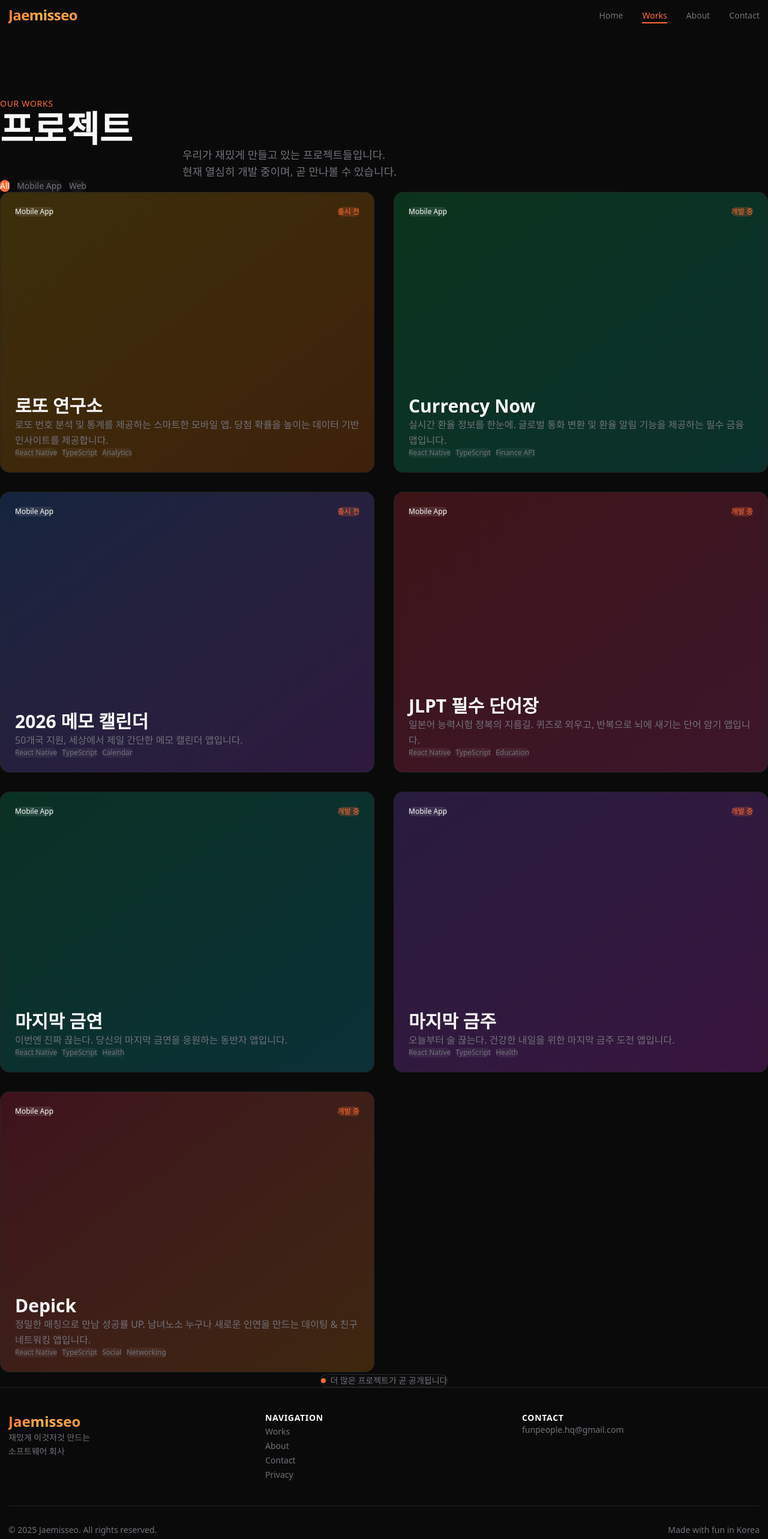
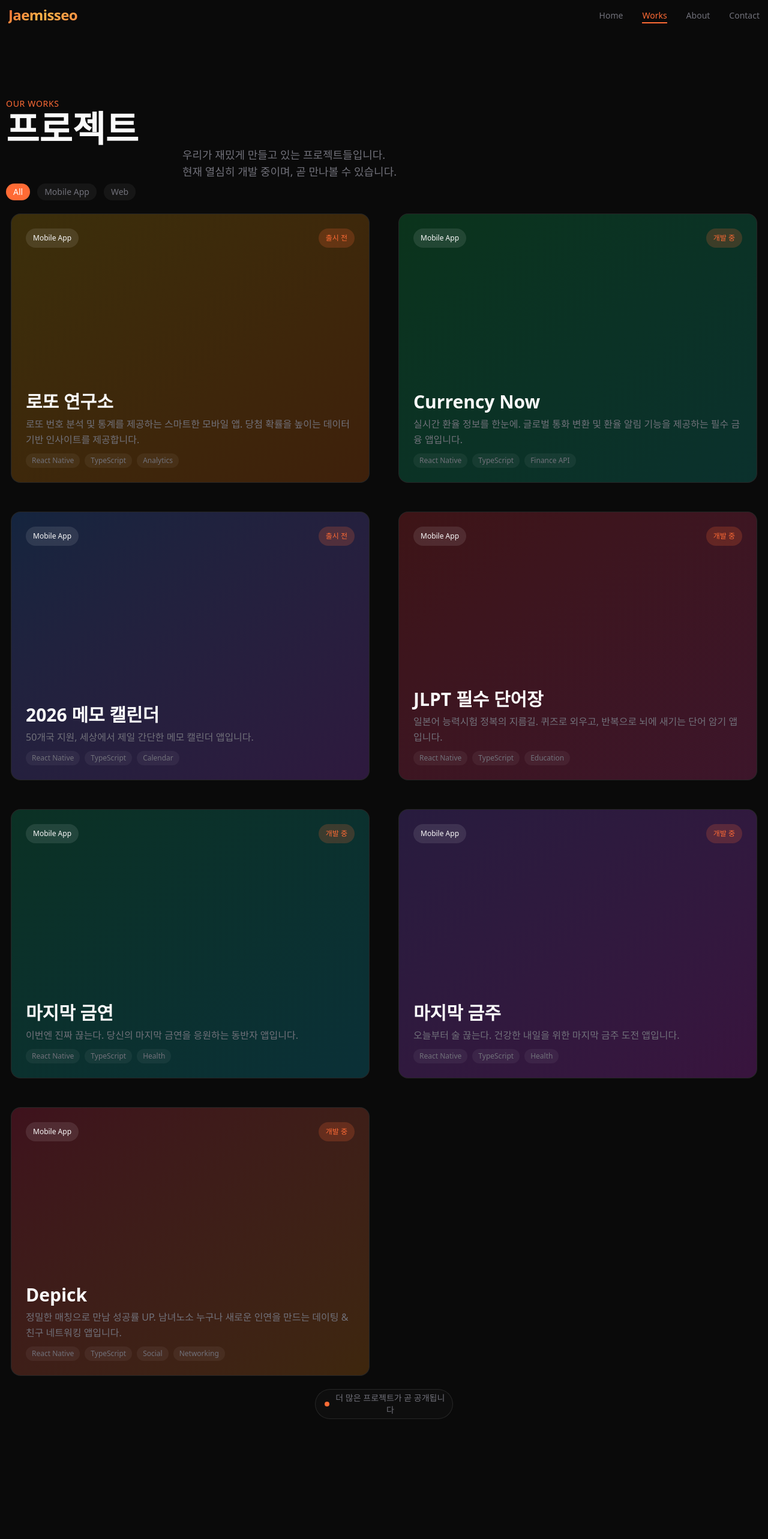
Before and after one commit to coolman0123/jaemisseo-site, a Next.js app: page /works in a window 1280 px wide. Shown: the top 2566 px of the page at 60% size. Built offline with nearby package versions, Linux system fonts and the light colour scheme; a web font is replaced by a local one.

Commit message:
works page

```diff
--- a/src/app/works/page.tsx
+++ b/src/app/works/page.tsx
@@ -1,99 +1,97 @@
-"use client";
+'use client';
 
-import { useState } from "react";
-import { motion, AnimatePresence } from "framer-motion";
-import FadeIn from "@/components/animations/FadeIn";
-import PageTransition from "@/components/animations/PageTransition";
+import { useState } from 'react';
+import { motion, AnimatePresence } from 'framer-motion';
+import FadeIn from '@/components/animations/FadeIn';
+import PageTransition from '@/components/animations/PageTransition';
 
-const categories = ["All", "Mobile App", "Web"];
+const categories = ['All', 'Mobile App', 'Web'];
 
 const projects = [
   {
     id: 1,
-    title: "로또 연구소",
-    category: "Mobile App",
-    description: "로또 번호 분석 및 통계를 제공하는 스마트한 모바일 앱. 당첨 확률을 높이는 데이터 기반 인사이트를 제공합니다.",
-    tags: ["React Native", "TypeScript", "Analytics"],
-    color: "from-yellow-500 to-orange-500",
-    status: "출시 전",
+    title: '로또 연구소',
+    category: 'Mobile App',
+    description:
+      '로또 번호 분석 및 통계를 제공하는 스마트한 모바일 앱. 당첨 확률을 높이는 데이터 기반 인사이트를 제공합니다.',
+    tags: ['React Native', 'TypeScript', 'Analytics'],
+    color: 'from-yellow-500 to-orange-500',
+    status: '출시 전',
   },
   {
     id: 2,
-    title: "Currency Now",
-    category: "Mobile App",
-    description: "실시간 환율 정보를 한눈에. 글로벌 통화 변환 및 환율 알림 기능을 제공하는 필수 금융 앱입니다.",
-    tags: ["React Native", "TypeScript", "Finance API"],
-    color: "from-green-500 to-teal-500",
-    status: "개발 중",
+    title: 'Currency Now',
+    category: 'Mobile App',
+    description: '실시간 환율 정보를 한눈에. 글로벌 통화 변환 및 환율 알림 기능을 제공하는 필수 금융 앱입니다.',
+    tags: ['React Native', 'TypeScript', 'Finance API'],
+    color: 'from-green-500 to-teal-500',
+    status: '개발 중',
   },
   {
     id: 3,
-    title: "2026 메모 캘린더",
-    category: "Mobile App",
-    description: "50개국 지원, 세상에서 제일 간단한 메모 캘린더 앱입니다.",
-    tags: ["React Native", "TypeScript", "Calendar"],
-    color: "from-blue-500 to-purple-500",
-    status: "출시 전",
+    title: '2026 메모 캘린더',
+    category: 'Mobile App',
+    description: '50개국 지원, 세상에서 제일 간단한 메모 캘린더 앱입니다.',
+    tags: ['React Native', 'TypeScript', 'Calendar'],
+    color: 'from-blue-500 to-purple-500',
+    status: '출시 전',
   },
   {
     id: 4,
-    title: "JLPT 필수 단어장",
-    category: "Mobile App",
-    description: "일본어 능력시험 정복의 지름길. 퀴즈로 외우고, 반복으로 뇌에 새기는 단어 암기 앱입니다.",
-    tags: ["React Native", "TypeScript", "Education"],
-    color: "from-red-500 to-pink-500",
-    status: "개발 중",
+    title: 'JLPT 필수 단어장',
+    category: 'Mobile App',
+    description: '일본어 능력시험 정복의 지름길. 퀴즈로 외우고, 반복으로 뇌에 새기는 단어 암기 앱입니다.',
+    tags: ['React Native', 'TypeScript', 'Education'],
+    color: 'from-red-500 to-pink-500',
+    status: '개발 중',
   },
   {
     id: 5,
-    title: "마지막 금연",
-    category: "Mobile App",
-    description: "이번엔 진짜 끊는다. 당신의 마지막 금연을 응원하는 동반자 앱입니다.",
-    tags: ["React Native", "TypeScript", "Health"],
-    color: "from-emerald-500 to-cyan-500",
-    status: "개발 중",
+    title: '마지막 금연',
+    category: 'Mobile App',
+    description: '이번엔 진짜 끊는다. 당신의 마지막 금연을 응원하는 동반자 앱입니다.',
+    tags: ['React Native', 'TypeScript', 'Health'],
+    color: 'from-emerald-500 to-cyan-500',
+    status: '개발 중',
   },
   {
     id: 6,
-    title: "마지막 금주",
-    category: "Mobile App",
-    description: "오늘부터 술 끊는다. 건강한 내일을 위한 마지막 금주 도전 앱입니다.",
-    tags: ["React Native", "TypeScript", "Health"],
-    color: "from-violet-500 to-fuchsia-500",
-    status: "개발 중",
+    title: '마지막 금주',
+    category: 'Mobile App',
+    description: '오늘부터 술 끊는다. 건강한 내일을 위한 마지막 금주 도전 앱입니다.',
+    tags: ['React Native', 'TypeScript', 'Health'],
+    color: 'from-violet-500 to-fuchsia-500',
+    status: '개발 중',
   },
   {
     id: 7,
-    title: "Depick",
-    category: "Mobile App",
-    description: "정밀한 매칭으로 만남 성공률 UP. 남녀노소 누구나 새로운 인연을 만드는 데이팅 & 친구 네트워킹 앱입니다.",
-    tags: ["React Native", "TypeScript", "Social", "Networking"],
-    color: "from-rose-500 to-orange-400",
-    status: "개발 중",
+    title: 'Depick',
+    category: 'Mobile App',
+    description:
+      '정밀한 매칭으로 만남 성공률 UP. 남녀노소 누구나 새로운 인연을 만드는 데이팅 & 친구 네트워킹 앱입니다.',
+    tags: ['React Native', 'TypeScript', 'Social', 'Networking'],
+    color: 'from-rose-500 to-orange-400',
+    status: '개발 중',
   },
 ];
 
 export default function WorksPage() {
-  const [selectedCategory, setSelectedCategory] = useState("All");
+  const [selectedCategory, setSelectedCategory] = useState('All');
   const [hoveredId, setHoveredId] = useState<number | null>(null);
 
   const filteredProjects =
-    selectedCategory === "All"
-      ? projects
-      : projects.filter((p) => p.category === selectedCategory);
+    selectedCategory === 'All' ? projects : projects.filter((p) => p.category === selectedCategory);
 
   return (
     <PageTransition>
-      <section style={{ paddingTop: '160px' }} className="min-h-screen pb-20 px-6 bg-background">
+      <section
+        style={{ paddingTop: '160px', paddingBottom: '200px', paddingLeft: '10px', paddingRight: '10px' }}
+        className="min-h-screen pb-20 px-6 bg-background">
         <div className="max-w-7xl mx-auto">
           <FadeIn className="mb-16">
-            <span className="text-primary text-sm font-medium uppercase tracking-wider">
-              Our Works
-            </span>
-            <h1 className="text-5xl md:text-6xl font-bold mt-4 mb-6">
-              프로젝트
-            </h1>
-            <p className="text-muted text-lg max-w-2xl">
+            <span className="text-primary text-sm font-medium uppercase tracking-wider">Our Works</span>
+            <h1 className="text-5xl md:text-6xl font-bold mt-4 mb-6">프로젝트</h1>
+            <p className="text-muted text-lg max-w-2xl" style={{ marginBottom: '6px' }}>
               우리가 재밌게 만들고 있는 프로젝트들입니다.
               <br />
               현재 열심히 개발 중이며, 곧 만나볼 수 있습니다.
@@ -102,17 +100,22 @@ export default function WorksPage() {
 
           {/* Category Filter */}
           <FadeIn delay={0.2} className="mb-12">
-            <div className="flex flex-wrap gap-3">
+            <div className="flex flex-wrap gap-3" style={{ marginBottom: '14px' }}>
               {categories.map((category) => (
                 <button
+                  style={{
+                    paddingRight: '12px',
+                    paddingTop: '4px',
+                    paddingBottom: '4px',
+                    paddingLeft: '12px',
+                  }}
                   key={category}
                   onClick={() => setSelectedCategory(category)}
                   className={`px-6 py-2 rounded-full text-sm font-medium transition-all duration-300 ${
                     selectedCategory === category
-                      ? "bg-primary text-white"
-                      : "bg-white/5 text-muted hover:bg-white/10 hover:text-foreground"
-                  }`}
-                >
+                      ? 'bg-primary text-white'
+                      : 'bg-white/5 text-muted hover:bg-white/10 hover:text-foreground'
+                  }`}>
                   {category}
                 </button>
               ))}
@@ -120,10 +123,7 @@ export default function WorksPage() {
           </FadeIn>
 
           {/* Projects Grid */}
-          <motion.div
-            layout
-            className="grid grid-cols-1 md:grid-cols-2 gap-8"
-          >
+          <motion.div layout className="grid grid-cols-1 md:grid-cols-2 gap-8">
             <AnimatePresence mode="popLayout">
               {filteredProjects.map((project, index) => (
                 <motion.div
@@ -136,29 +136,47 @@ export default function WorksPage() {
                   onMouseEnter={() => setHoveredId(project.id)}
                   onMouseLeave={() => setHoveredId(null)}
                   className="group relative"
-                >
-                  <div className="relative aspect-[4/3] rounded-2xl overflow-hidden border border-white/10 bg-white/[0.02]">
+                  style={{ padding: '8px' }}>
+                  <div className="relative aspect-4/3 rounded-2xl overflow-hidden border border-white/10 bg-white/2">
                     {/* Gradient Background */}
                     <div
-                      className={`absolute inset-0 bg-gradient-to-br ${project.color} opacity-20 group-hover:opacity-40 transition-opacity duration-500`}
+                      className={`absolute inset-0 bg-linear-to-br ${project.color} opacity-20 group-hover:opacity-40 transition-opacity duration-500`}
                     />
 
                     {/* Content */}
-                    <div className="absolute inset-0 p-6 md:p-8 flex flex-col justify-between" style={{ padding: '24px' }}>
+                    <div
+                      className="absolute inset-0 p-6 md:p-8 flex flex-col justify-between"
+                      style={{ padding: '24px' }}>
                       <div className="flex flex-wrap items-start justify-between gap-2">
-                        <span className="px-3 py-1 bg-white/10 backdrop-blur-sm rounded-full text-xs font-medium">
+                        <span
+                          className="px-3 py-1 bg-white/10 backdrop-blur-sm rounded-full text-xs font-medium"
+                          style={{
+                            paddingRight: '12px',
+                            paddingTop: '8px',
+                            paddingBottom: '8px',
+                            paddingLeft: '12px',
+                          }}>
                           {project.category}
                         </span>
-                        <span className="px-3 py-1 bg-primary/20 text-primary rounded-full text-xs font-medium whitespace-nowrap">
+                        <span
+                          className="px-3 py-1 bg-primary/20 text-primary rounded-full text-xs font-medium whitespace-nowrap"
+                          style={{
+                            paddingRight: '12px',
+                            paddingTop: '8px',
+                            paddingBottom: '8px',
+                            paddingLeft: '12px',
+                          }}>
                           {project.status}
                         </span>
                       </div>
 
                       <div>
-                        <h3 className="text-2xl md:text-3xl font-bold mb-3 text-foreground group-hover:text-gradient transition-colors">
+                        <h3
+                          className="text-2xl md:text-3xl font-bold mb-3 text-foreground group-hover:text-gradient transition-colors"
+                          style={{ marginBottom: '6px' }}>
                           {project.title}
                         </h3>
-                        <p className="text-muted mb-4 leading-relaxed">
+                        <p className="text-muted mb-4 leading-relaxed" style={{ marginBottom: '10px' }}>
                           {project.description}
                         </p>
                         <div className="flex flex-wrap gap-2">
@@ -166,7 +184,12 @@ export default function WorksPage() {
                             <span
                               key={tag}
                               className="px-3 py-1 bg-white/5 rounded-full text-xs text-muted"
-                            >
+                              style={{
+                                paddingRight: '10px',
+                                paddingTop: '4px',
+                                paddingBottom: '4px',
+                                paddingLeft: '10px',
+                              }}>
                               {tag}
                             </span>
                           ))}
@@ -189,20 +212,28 @@ export default function WorksPage() {
           </motion.div>
 
           {filteredProjects.length === 0 && (
-            <motion.div
-              initial={{ opacity: 0 }}
-              animate={{ opacity: 1 }}
-              className="text-center py-20"
-            >
+            <motion.div initial={{ opacity: 0 }} animate={{ opacity: 1 }} className="text-center py-20">
               <p className="text-muted text-lg">해당 카테고리의 프로젝트가 없습니다.</p>
             </motion.div>
           )}
 
           {/* Coming Soon Notice */}
           <FadeIn delay={0.4} className="mt-16 text-center">
-            <div className="inline-flex items-center gap-2 px-6 py-3 bg-white/[0.02] border border-white/10 rounded-full">
+            <div
+              className="inline-flex items-center gap-2 px-6 py-3 bg-white/2 border border-white/10 rounded-full"
+              style={{
+                width: '230px',
+                paddingLeft: '10px',
+                paddingRight: '10px',
+                paddingTop: '4px',
+                paddingBottom: '4px',
+                marginTop: '14px',
+              }}>
               <motion.div
                 animate={{ scale: [1, 1.2, 1] }}
+                style={{
+                  marginLeft: '5px',
+                }}
                 transition={{ duration: 2, repeat: Infinity }}
                 className="w-2 h-2 bg-primary rounded-full"
               />
```
